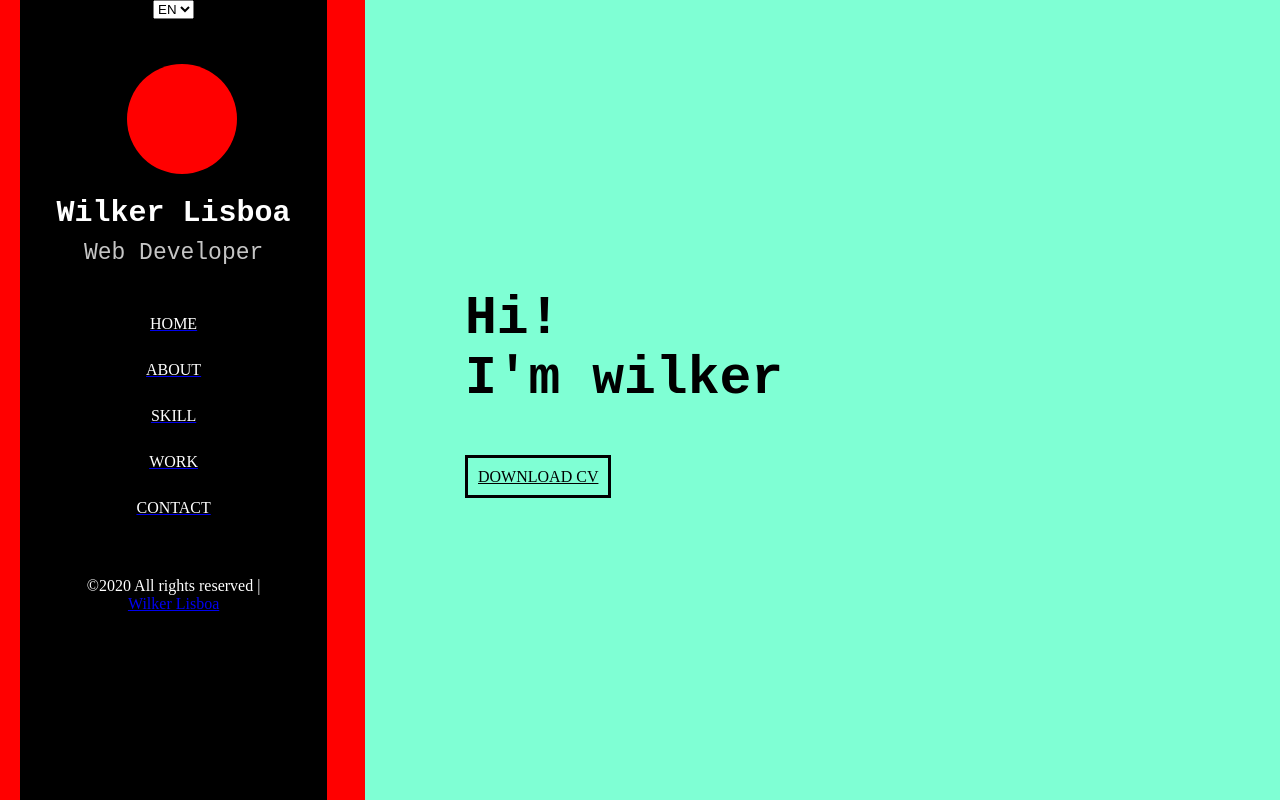
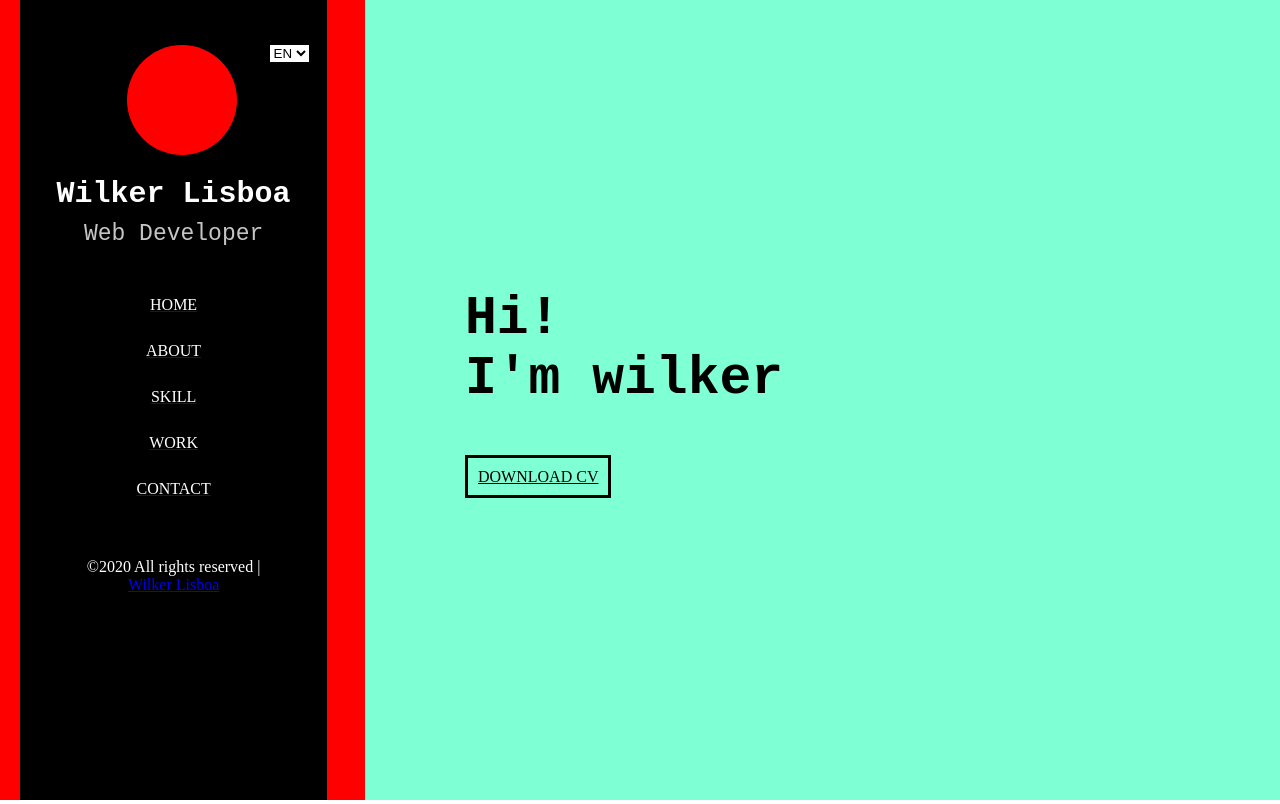
Before and after one commit to wilkerlisboa/test_of_portfolio, a plain HTML site: page home/home.html in a window 1280 px wide. Drawn offline with Linux system fonts and the light colour scheme.

Commit message:
Eleventh commit

```diff
--- a/home/style.css
+++ b/home/style.css
@@ -90,7 +90,15 @@ main{
     margin-left: 365px;
 }
 
-
+/*IDIOMAS*/
+select{
+    position: absolute;
+    margin-left: 96px;
+    margin-top: 45px;
+    color: black;
+    background: white;
+    border-style: hidden;
+}
 
 /*SCROLL*/
 ::-webkit-scrollbar-track {
```
